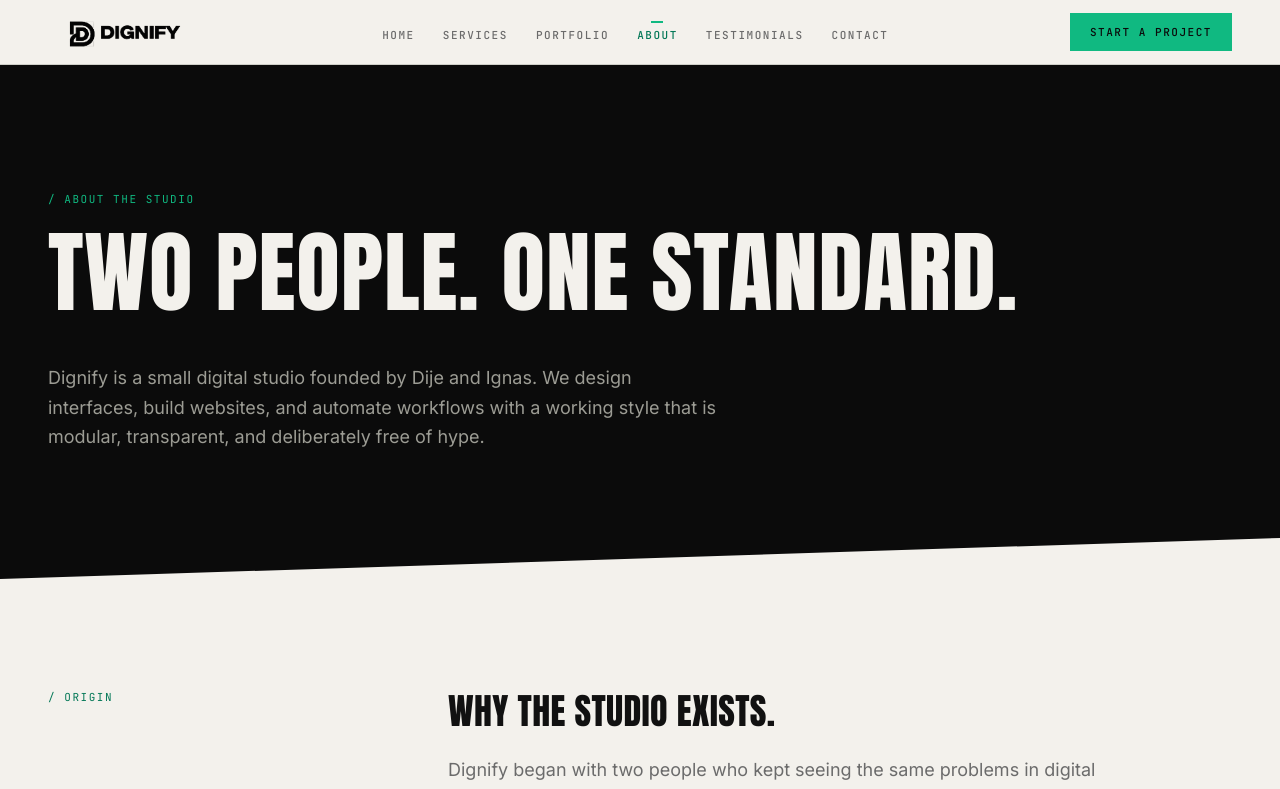
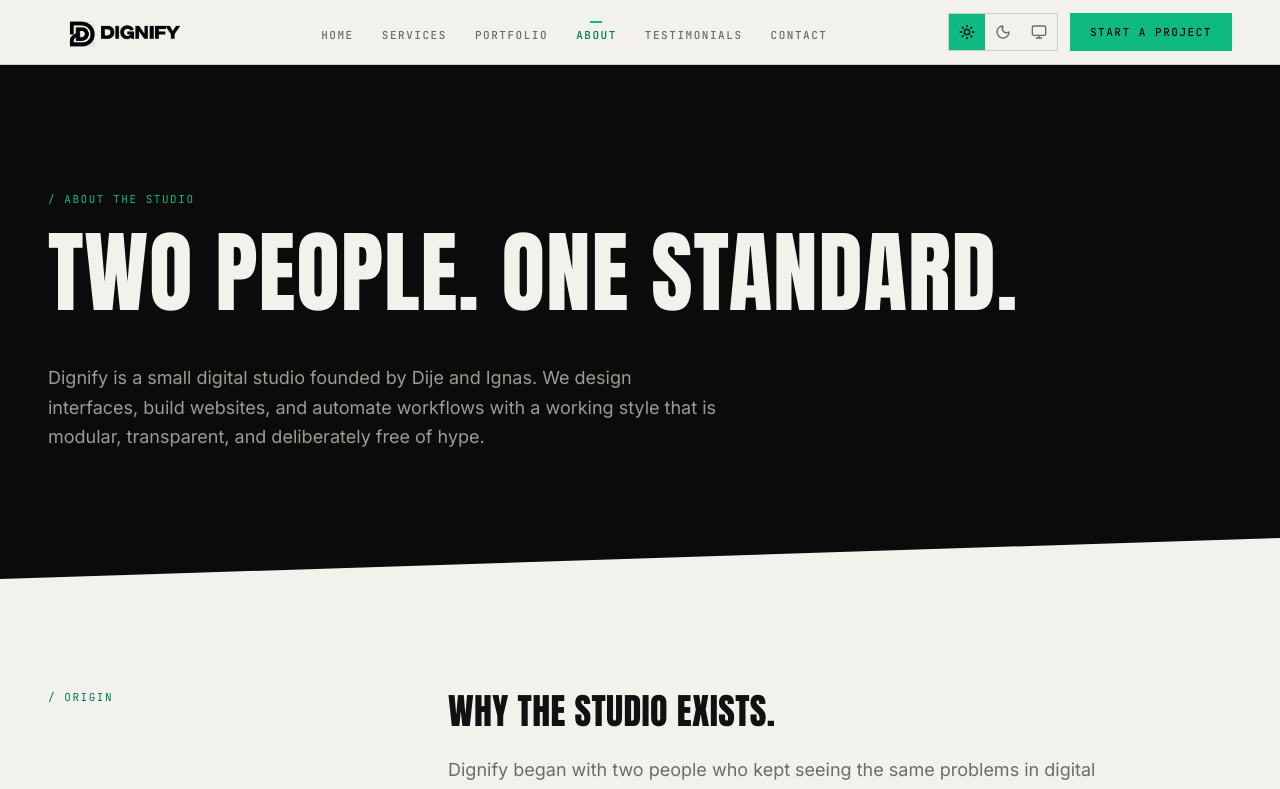
Before and after one commit to Zenithrath/DIGNIFY, a Next.js app: page /about in a window 1280 px wide. Shown: the top 789 px of the page. Built offline with nearby package versions, Linux system fonts and the light colour scheme.

Commit message:
default to light theme and restore theme toggle in header

```diff
--- a/src/app/layout.tsx
+++ b/src/app/layout.tsx
@@ -40,7 +40,7 @@ export const viewport: Viewport = {
   colorScheme: "light dark",
 };
 
-const themeInit = `(function(){try{var t=localStorage.getItem("${THEME_KEY}");var p=(t==="light"||t==="dark"||t==="system")?t:"system";var r=p==="system"?(window.matchMedia("(prefers-color-scheme: dark)").matches?"dark":"light"):p;var d=document.documentElement;d.dataset.theme=r;d.style.colorScheme=r;}catch(e){}})();`;
+const themeInit = `(function(){try{var t=localStorage.getItem("${THEME_KEY}");var p=(t==="light"||t==="dark"||t==="system")?t:"light";var r=p==="system"?(window.matchMedia("(prefers-color-scheme: dark)").matches?"dark":"light"):p;var d=document.documentElement;d.dataset.theme=r;d.style.colorScheme=r;var m=document.querySelector('meta[name="theme-color"]');if(m)m.setAttribute("content",r==="dark"?"#0b0b0b":"#f3f1ec");}catch(e){}})();`;
 
 export default function RootLayout({ children }: LayoutProps<"/">) {
   return (
--- a/src/components/layout/site-header.tsx
+++ b/src/components/layout/site-header.tsx
@@ -9,6 +9,7 @@ import { Container } from "@/components/ui/container";
 import { Button } from "@/components/ui/button";
 import { cn } from "@/lib/utils";
 import { navLinks, site } from "@/content/site";
+import { ThemeToggle } from "@/components/theme/theme-toggle";
 
 function isActive(pathname: string, href: string) {
   if (href === "/") return pathname === "/";
@@ -78,6 +79,7 @@ export function SiteHeader() {
           </nav>
 
           <div className="flex items-center gap-3">
+            <ThemeToggle className="hidden md:flex" />
             <Button href="/contact" variant="emerald" size="md" className="hidden md:inline-flex">
               Start a Project
             </Button>
@@ -144,6 +146,7 @@ export function SiteHeader() {
             </ul>
           </nav>
           <div className="border-t border-line-dark px-5 py-5">
+            <ThemeToggle className="mb-5 flex" />
             <p className="meta-label text-muted-dark">NEW PROJECT ENQUIRY</p>
             <a
               href={`mailto:${site.email}`}
--- a/src/components/theme/theme-toggle.tsx
+++ b/src/components/theme/theme-toggle.tsx
@@ -12,7 +12,7 @@ const options: Array<{ key: ThemePreference; label: string; icon: typeof Sun }>
 ];
 
 export function ThemeToggle({ className }: { className?: string }) {
-  const [pref, setPref] = useState<ThemePreference>("system");
+  const [pref, setPref] = useState<ThemePreference>("light");
 
   useEffect(() => {
     const stored = getStoredTheme();
--- a/src/lib/theme.ts
+++ b/src/lib/theme.ts
@@ -4,9 +4,9 @@ export type ResolvedTheme = "light" | "dark";
 export const THEME_KEY = "dignify-theme";
 
 export function getStoredTheme(): ThemePreference {
-  if (typeof window === "undefined") return "system";
+  if (typeof window === "undefined") return "light";
   const stored = window.localStorage.getItem(THEME_KEY);
-  return stored === "light" || stored === "dark" || stored === "system" ? stored : "system";
+  return stored === "light" || stored === "dark" || stored === "system" ? stored : "light";
 }
 
 export function systemTheme(): ResolvedTheme {
```
